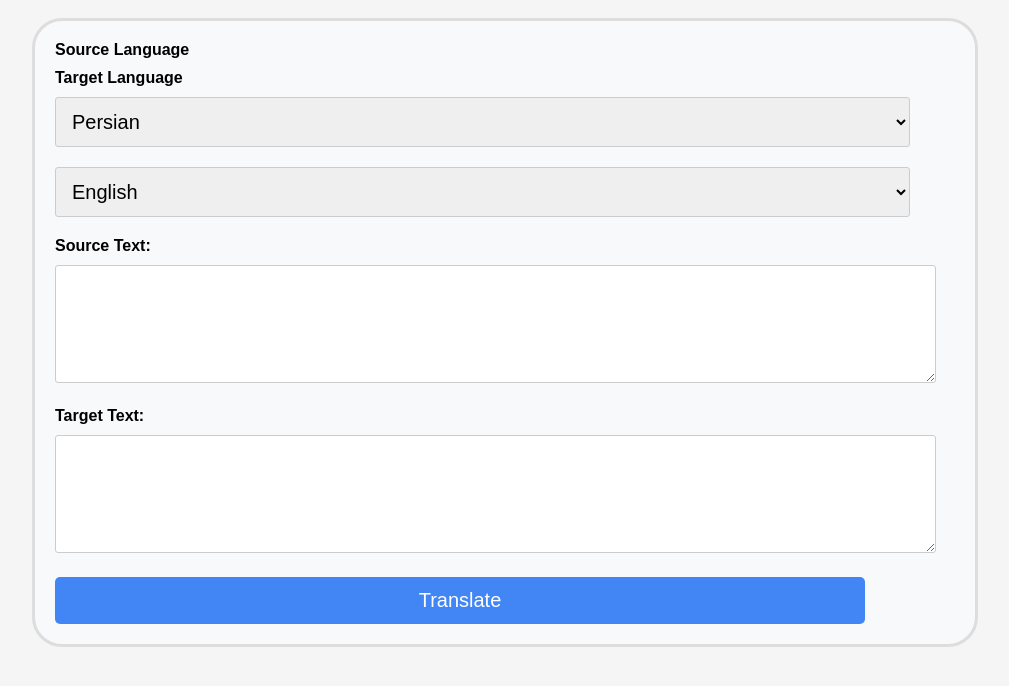
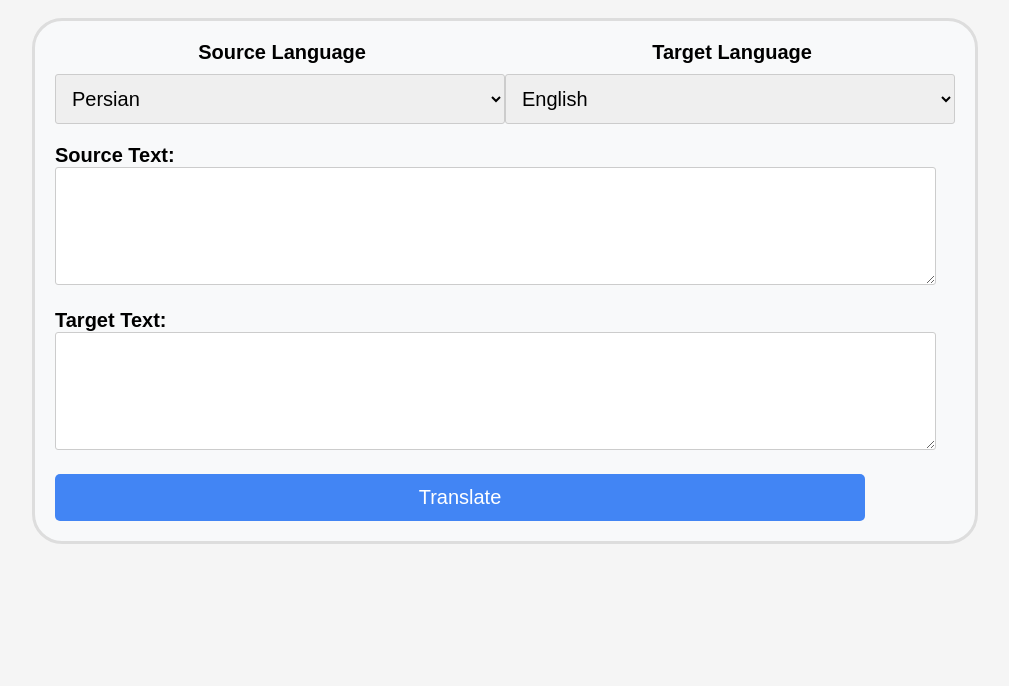
Before and after one commit to rezaanbarsooz79/Translator-using-API-for-Farsi-to-English, a plain HTML site: page index.html in a window 1280 px wide. Shown: the part 110-796 px from the top of the page, without its empty margins (135-1144 px from the left). Drawn offline with Linux system fonts and the light colour scheme.

Commit message:
Update style.css

```diff
--- a/style.css
+++ b/style.css
@@ -5,6 +5,16 @@ body {
 h1 {
     text-align: center;
     margin-top: 70px;
+}
+
+.sel-clas {
+    display: flex;
+    justify-content: space-around;
+}
+
+.lab-class {
+    display: flex;
+    justify-content: space-around;
 }
 
 form {
@@ -17,9 +27,10 @@ form {
 }
 
 label {
-    display: block;
+    /* display: block; */
     font-weight: bold;
-    margin-bottom: 20px;
+    font-size: 20px;
+    margin-bottom: 10px;
 }
 
 select,
```
